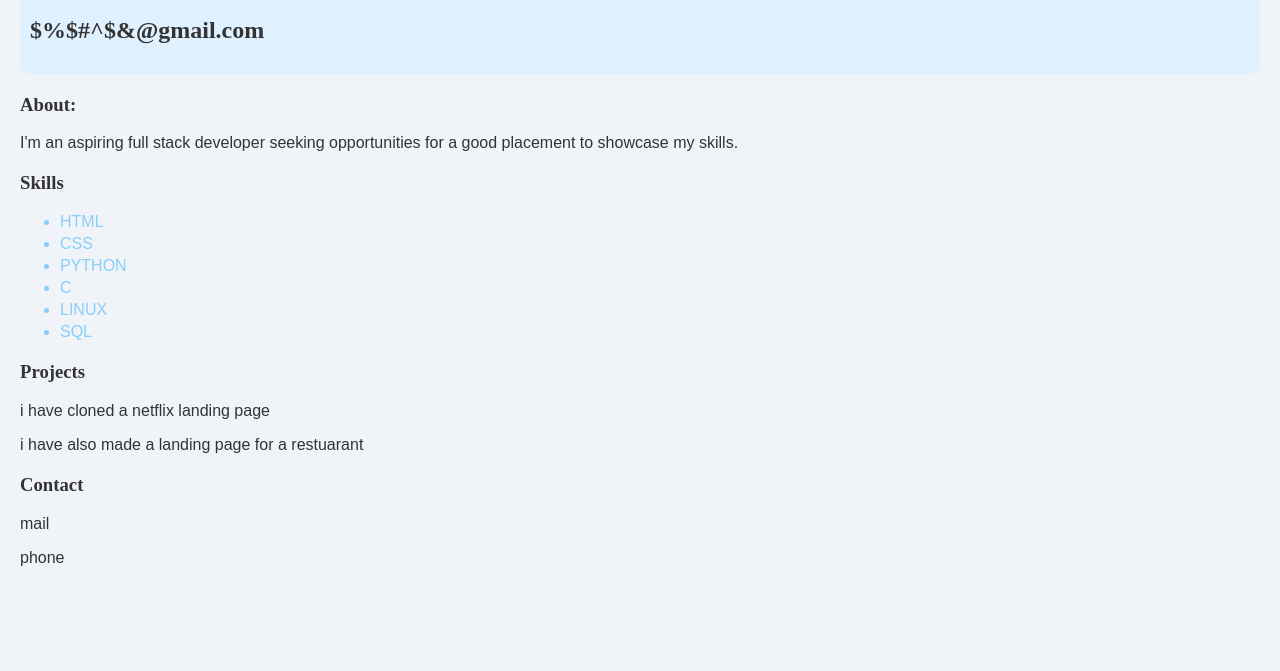
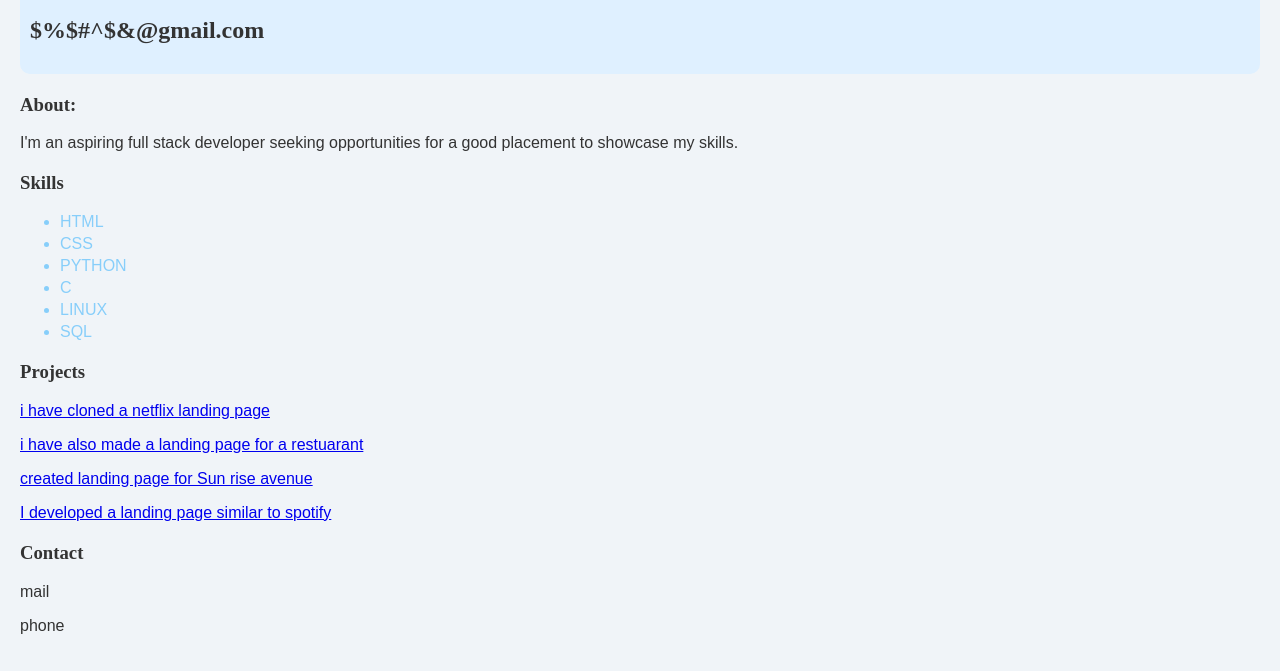
Before and after one commit to SathiKarthikeyaReddy/about-me, a plain HTML site: page index.html in a window 1280 px wide. Shown: the part 140-811 px from the top of the page. Drawn offline with Linux system fonts and the light colour scheme.

Commit message:
Update index.html

```diff
--- a/index.html
+++ b/index.html
@@ -33,8 +33,10 @@
         </div>
         <div id="Projects">
         <h3>Projects</h3>
-        <p>i have cloned a netflix landing page</p>
-        <p>i have also made a landing page for a restuarant</p>
+        <a href="https://karthikeya0609.ccbp.tech/"><p>i have cloned a netflix landing page</p></a>
+        <a href="https://fdmnchlndgpage.ccbp.tech/"><p>i have also made a landing page for a restuarant</p></a>
+        <a href="https://findhomes.ccbp.tech/"><p> created landing page for Sun rise avenue</p></a>
+        <a href="https://musicapp06.ccbp.tech/"><p>I developed a landing page similar to spotify</p></a>
         </div>
         <div id="Contact">
         <h3>Contact</h3>
```
